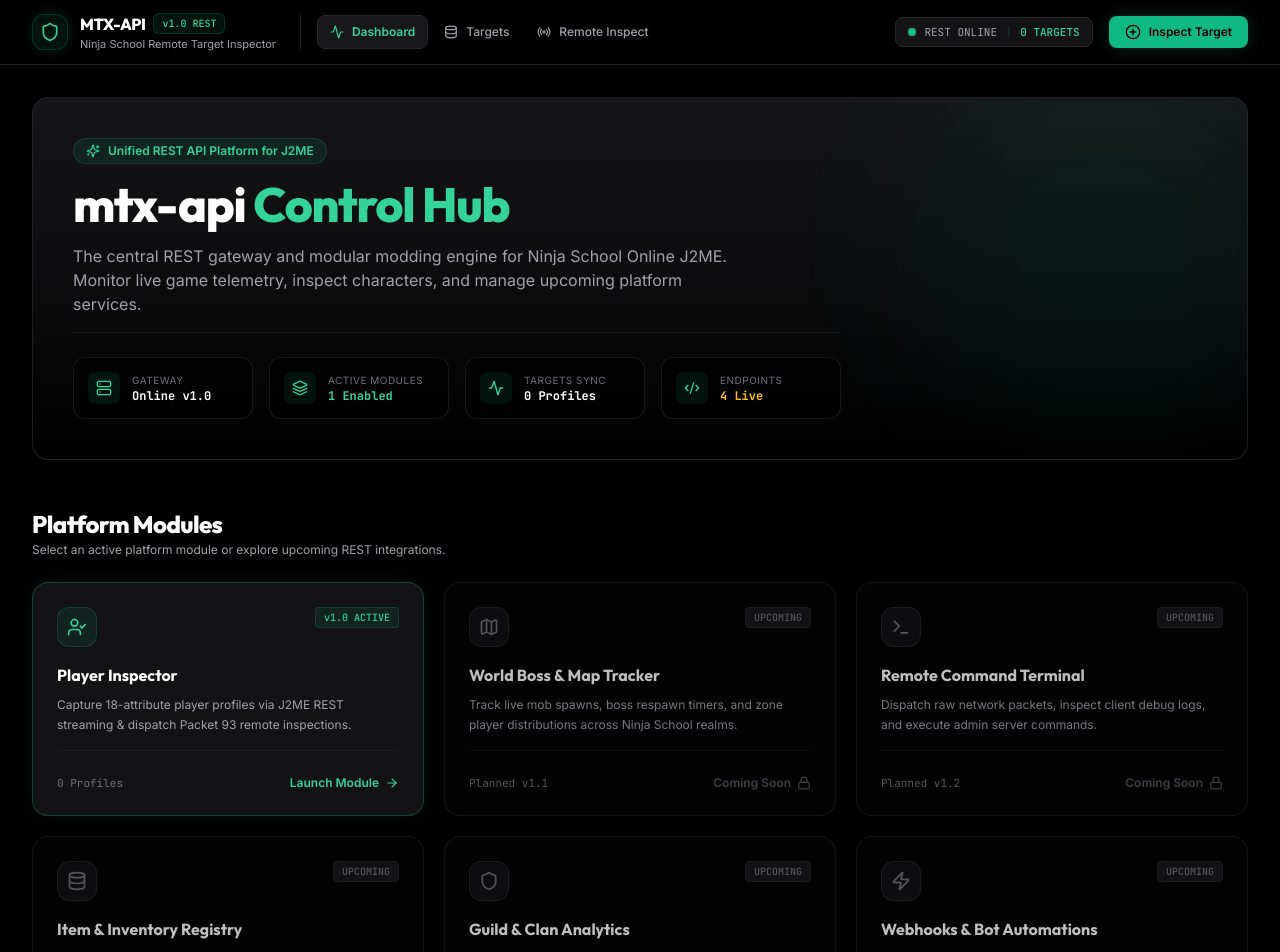
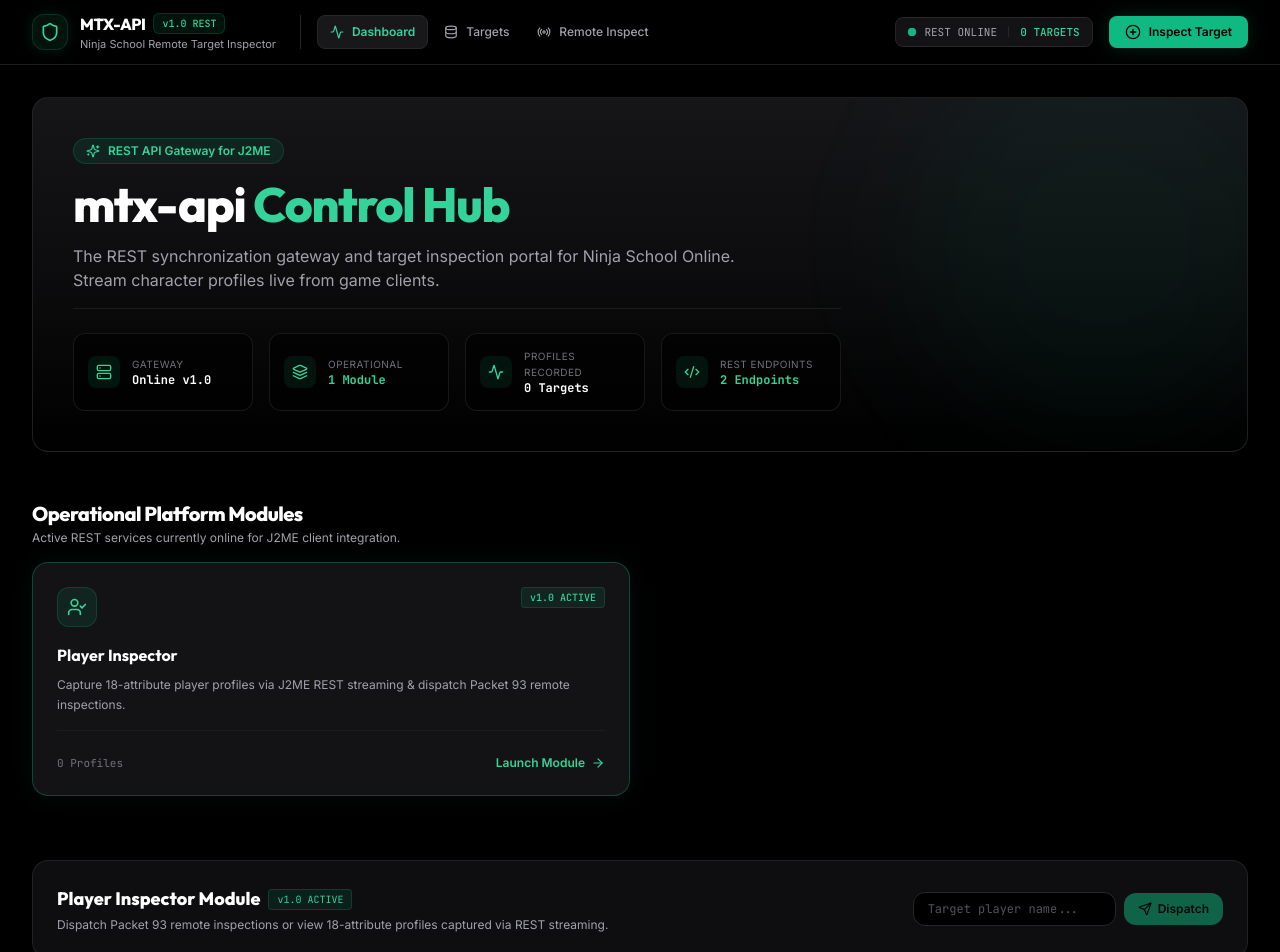
Before and after one commit to nsomatrix/nsocore, a Next.js app in the folder web/: page / in a window 1280 px wide. Shown: the top 952 px of the page. Built offline with nearby package versions, Linux system fonts and the light colour scheme.

Commit message:
refactor: remove non-operational mock module cards and show strictly real operational data

```diff
--- a/web/components/ModuleGrid.tsx
+++ b/web/components/ModuleGrid.tsx
@@ -1,7 +1,7 @@
 'use client';
 
 import React from 'react';
-import { UserCheck, Map, Terminal, Database, Shield, Zap, ArrowRight, Lock } from 'lucide-react';
+import { UserCheck, ArrowRight } from 'lucide-react';
 
 interface ModuleGridProps {
   onOpenPlayerInspector: () => void;
@@ -9,117 +9,50 @@ interface ModuleGridProps {
 }
 
 export function ModuleGrid({ onOpenPlayerInspector, targetCount }: ModuleGridProps) {
-  const modules = [
+  const activeModules = [
     {
       id: 'player-inspector',
       title: 'Player Inspector',
       version: 'v1.0 ACTIVE',
-      active: true,
       icon: UserCheck,
       description: 'Capture 18-attribute player profiles via J2ME REST streaming & dispatch Packet 93 remote inspections.',
       badgeText: `${targetCount} Profiles`,
       actionText: 'Launch Module',
       onClick: onOpenPlayerInspector,
     },
-    {
-      id: 'boss-tracker',
-      title: 'World Boss & Map Tracker',
-      version: 'UPCOMING',
-      active: false,
-      icon: Map,
-      description: 'Track live mob spawns, boss respawn timers, and zone player distributions across Ninja School realms.',
-      badgeText: 'Planned v1.1',
-      actionText: 'Coming Soon',
-    },
-    {
-      id: 'server-terminal',
-      title: 'Remote Command Terminal',
-      version: 'UPCOMING',
-      active: false,
-      icon: Terminal,
-      description: 'Dispatch raw network packets, inspect client debug logs, and execute admin server commands.',
-      badgeText: 'Planned v1.2',
-      actionText: 'Coming Soon',
-    },
-    {
-      id: 'item-db',
-      title: 'Item & Inventory Registry',
-      version: 'UPCOMING',
-      active: false,
-      icon: Database,
-      description: 'Database of equipment IDs, stats, drop rates, and real-time market trade transaction tracking.',
-      badgeText: 'Planned v1.3',
-      actionText: 'Coming Soon',
-    },
-    {
-      id: 'guild-analytics',
-      title: 'Guild & Clan Analytics',
-      version: 'UPCOMING',
-      active: false,
-      icon: Shield,
-      description: 'Clan roster management, territory conquest leaderboard stats, and automated guild activity feeds.',
-      badgeText: 'Planned v1.4',
-      actionText: 'Coming Soon',
-    },
-    {
-      id: 'webhooks-automation',
-      title: 'Webhooks & Bot Automations',
-      version: 'UPCOMING',
-      active: false,
-      icon: Zap,
-      description: 'Trigger Discord webhooks for rare boss drops, high-level player achievements, and automated alerts.',
-      badgeText: 'Planned v1.5',
-      actionText: 'Coming Soon',
-    },
   ];
 
   return (
-    <section className="space-y-6">
+    <section className="space-y-4">
       {/* Section Header */}
       <div className="flex items-center justify-between">
         <div>
-          <h2 className="text-xl sm:text-2xl font-display font-extrabold text-white tracking-tight">
-            Platform Modules
+          <h2 className="text-xl font-display font-extrabold text-white tracking-tight">
+            Operational Platform Modules
           </h2>
           <p className="text-xs text-zinc-400 font-sans mt-0.5">
-            Select an active platform module or explore upcoming REST integrations.
+            Active REST services currently online for J2ME client integration.
           </p>
         </div>
       </div>
 
-      {/* Grid of Modules */}
-      <div className="grid grid-cols-1 md:grid-cols-2 lg:grid-cols-3 gap-5">
-        {modules.map((mod) => {
+      {/* Grid of Operational Modules Only */}
+      <div className="grid grid-cols-1 md:grid-cols-2 gap-5">
+        {activeModules.map((mod) => {
           const Icon = mod.icon;
           return (
             <div
               key={mod.id}
-              onClick={mod.active && mod.onClick ? mod.onClick : undefined}
-              className={`group relative rounded-2xl p-6 border transition-all duration-200 flex flex-col justify-between ${
-                mod.active
-                  ? 'bg-zinc-900/80 border-emerald-500/30 hover:border-emerald-500/60 hover:bg-zinc-900 cursor-pointer shadow-[0_0_25px_rgba(16,185,129,0.08)]'
-                  : 'bg-zinc-950/60 border-zinc-800/60 opacity-75'
-              }`}
+              onClick={mod.onClick}
+              className="group relative rounded-2xl p-6 border bg-zinc-900/80 border-emerald-500/30 hover:border-emerald-500/60 hover:bg-zinc-900 cursor-pointer shadow-[0_0_25px_rgba(16,185,129,0.08)] transition-all duration-200 flex flex-col justify-between"
             >
               <div>
                 {/* Module Header */}
                 <div className="flex items-start justify-between mb-4">
-                  <div
-                    className={`w-10 h-10 rounded-xl flex items-center justify-center border ${
-                      mod.active
-                        ? 'bg-emerald-500/10 border-emerald-500/20 text-emerald-400'
-                        : 'bg-zinc-800/40 border-zinc-800 text-zinc-500'
-                    }`}
-                  >
+                  <div className="w-10 h-10 rounded-xl bg-emerald-500/10 border border-emerald-500/20 text-emerald-400 flex items-center justify-center">
                     <Icon className="w-5 h-5" />
                   </div>
-                  <span
-                    className={`px-2 py-0.5 rounded text-[10px] font-mono font-medium border ${
-                      mod.active
-                        ? 'bg-emerald-500/10 text-emerald-400 border-emerald-500/20'
-                        : 'bg-zinc-900 text-zinc-500 border-zinc-800'
-                    }`}
-                  >
+                  <span className="px-2 py-0.5 rounded text-[10px] font-mono font-medium border bg-emerald-500/10 text-emerald-400 border-emerald-500/20">
                     {mod.version}
                   </span>
                 </div>
@@ -133,22 +66,12 @@ export function ModuleGrid({ onOpenPlayerInspector, targetCount }: ModuleGridPro
                 </p>
               </div>
 
-              {/* Card Footer Call-to-Action */}
+              {/* Card Footer */}
               <div className="pt-6 mt-4 border-t border-zinc-800/50 flex items-center justify-between text-xs">
                 <span className="font-mono text-[11px] text-zinc-500">{mod.badgeText}</span>
-                <div
-                  className={`flex items-center space-x-1.5 font-semibold text-xs transition-colors ${
-                    mod.active
-                      ? 'text-emerald-400 group-hover:translate-x-1 transition-transform'
-                      : 'text-zinc-600'
-                  }`}
-                >
+                <div className="flex items-center space-x-1.5 font-semibold text-xs text-emerald-400 group-hover:translate-x-1 transition-transform">
                   <span>{mod.actionText}</span>
-                  {mod.active ? (
-                    <ArrowRight className="w-3.5 h-3.5" />
-                  ) : (
-                    <Lock className="w-3.5 h-3.5" />
-                  )}
+                  <ArrowRight className="w-3.5 h-3.5" />
                 </div>
               </div>
             </div>
--- a/web/components/PlatformHero.tsx
+++ b/web/components/PlatformHero.tsx
@@ -1,7 +1,7 @@
 'use client';
 
 import React from 'react';
-import { Shield, Sparkles, Server, Activity, Layers, Code2 } from 'lucide-react';
+import { Sparkles, Server, Activity, Layers, Code2 } from 'lucide-react';
 
 interface PlatformHeroProps {
   activeModuleCount: number;
@@ -11,14 +11,14 @@ interface PlatformHeroProps {
 export function PlatformHero({ activeModuleCount, totalTargetCount }: PlatformHeroProps) {
   return (
     <section className="relative rounded-2xl bg-gradient-to-b from-zinc-900/90 via-zinc-900/50 to-black border border-zinc-800/80 p-6 sm:p-10 overflow-hidden shadow-2xl">
-      {/* Background Subtle Ambient Glow */}
+      {/* Background Ambient Glow */}
       <div className="absolute top-0 right-0 -mt-12 -mr-12 w-96 h-96 bg-emerald-500/5 rounded-full blur-3xl pointer-events-none" />
 
       <div className="relative z-10 max-w-3xl space-y-4">
         {/* Top Tag Badge */}
         <div className="inline-flex items-center space-x-2 px-3 py-1 rounded-full bg-emerald-500/10 border border-emerald-500/20 text-emerald-400 text-xs font-semibold">
           <Sparkles className="w-3.5 h-3.5" />
-          <span>Unified REST API Platform for J2ME</span>
+          <span>REST API Gateway for J2ME</span>
         </div>
 
         {/* Headline & Subtitle */}
@@ -26,10 +26,10 @@ export function PlatformHero({ activeModuleCount, totalTargetCount }: PlatformHe
           mtx-api <span className="text-emerald-400">Control Hub</span>
         </h1>
         <p className="text-xs sm:text-base text-zinc-400 leading-relaxed max-w-2xl font-sans">
-          The central REST gateway and modular modding engine for Ninja School Online J2ME. Monitor live game telemetry, inspect characters, and manage upcoming platform services.
+          The REST synchronization gateway and target inspection portal for Ninja School Online. Stream character profiles live from game clients.
         </p>
 
-        {/* Platform KPI Metric Grid */}
+        {/* Real Operational Metrics Row */}
         <div className="pt-6 border-t border-zinc-800/60 grid grid-cols-2 sm:grid-cols-4 gap-3 sm:gap-4 font-mono text-xs">
           <div className="p-3.5 rounded-xl bg-black/60 border border-zinc-800/60 flex items-center space-x-3">
             <div className="p-2 rounded-lg bg-emerald-500/10 text-emerald-400">
@@ -46,8 +46,8 @@ export function PlatformHero({ activeModuleCount, totalTargetCount }: PlatformHe
               <Layers className="w-4 h-4" />
             </div>
             <div>
-              <span className="text-[10px] text-zinc-500 block font-sans uppercase tracking-wider">Active Modules</span>
-              <span className="text-emerald-400 font-bold">{activeModuleCount} Enabled</span>
+              <span className="text-[10px] text-zinc-500 block font-sans uppercase tracking-wider">Operational</span>
+              <span className="text-emerald-400 font-bold">{activeModuleCount} Module</span>
             </div>
           </div>
 
@@ -56,8 +56,8 @@ export function PlatformHero({ activeModuleCount, totalTargetCount }: PlatformHe
               <Activity className="w-4 h-4" />
             </div>
             <div>
-              <span className="text-[10px] text-zinc-500 block font-sans uppercase tracking-wider">Targets Sync</span>
-              <span className="text-white font-bold">{totalTargetCount} Profiles</span>
+              <span className="text-[10px] text-zinc-500 block font-sans uppercase tracking-wider">Profiles Recorded</span>
+              <span className="text-white font-bold">{totalTargetCount} Targets</span>
             </div>
           </div>
 
@@ -66,8 +66,8 @@ export function PlatformHero({ activeModuleCount, totalTargetCount }: PlatformHe
               <Code2 className="w-4 h-4" />
             </div>
             <div>
-              <span className="text-[10px] text-zinc-500 block font-sans uppercase tracking-wider">Endpoints</span>
-              <span className="text-amber-400 font-bold">4 Live</span>
+              <span className="text-[10px] text-zinc-500 block font-sans uppercase tracking-wider">REST Endpoints</span>
+              <span className="text-emerald-400 font-bold">2 Endpoints</span>
             </div>
           </div>
         </div>
```
